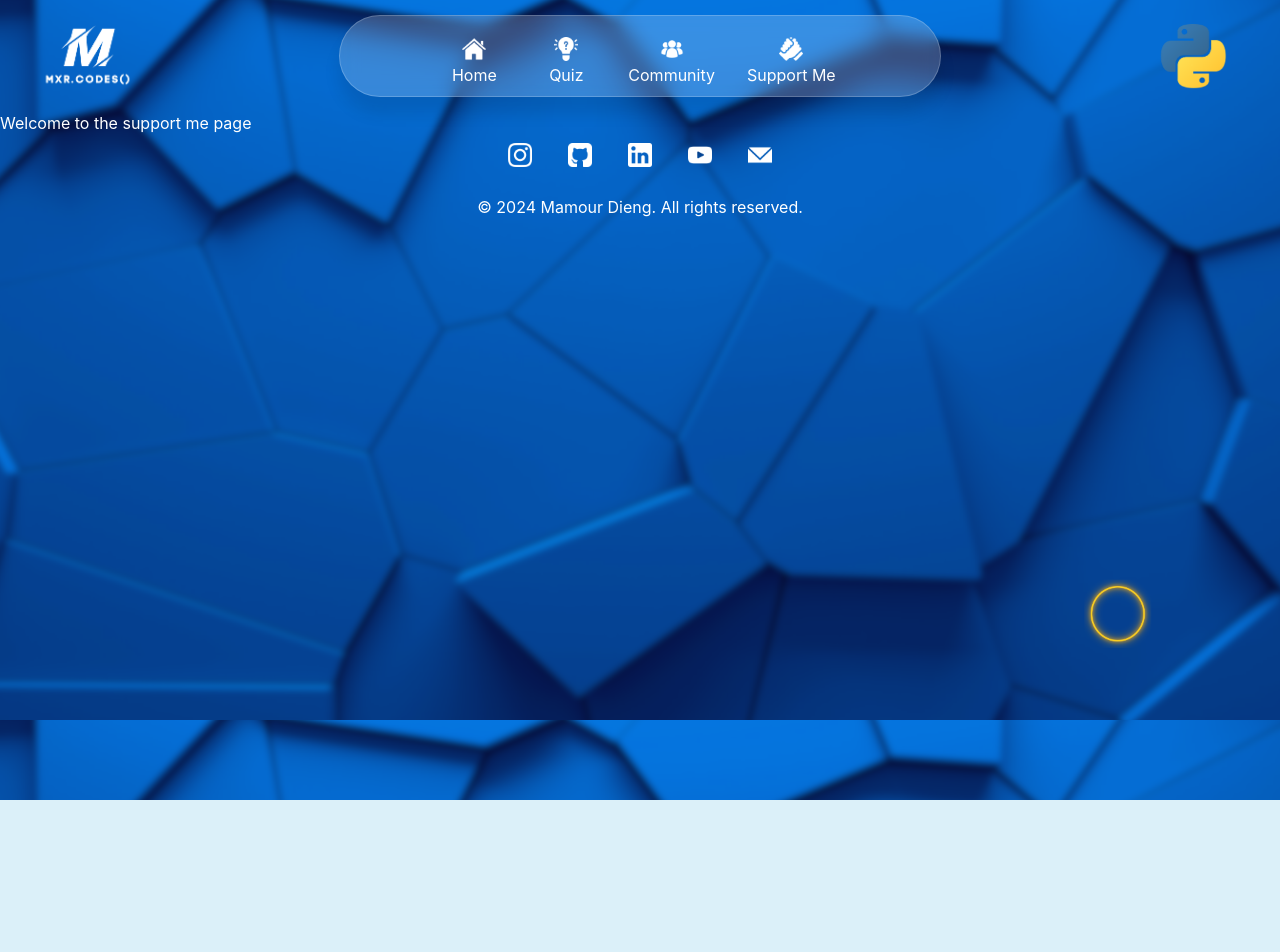
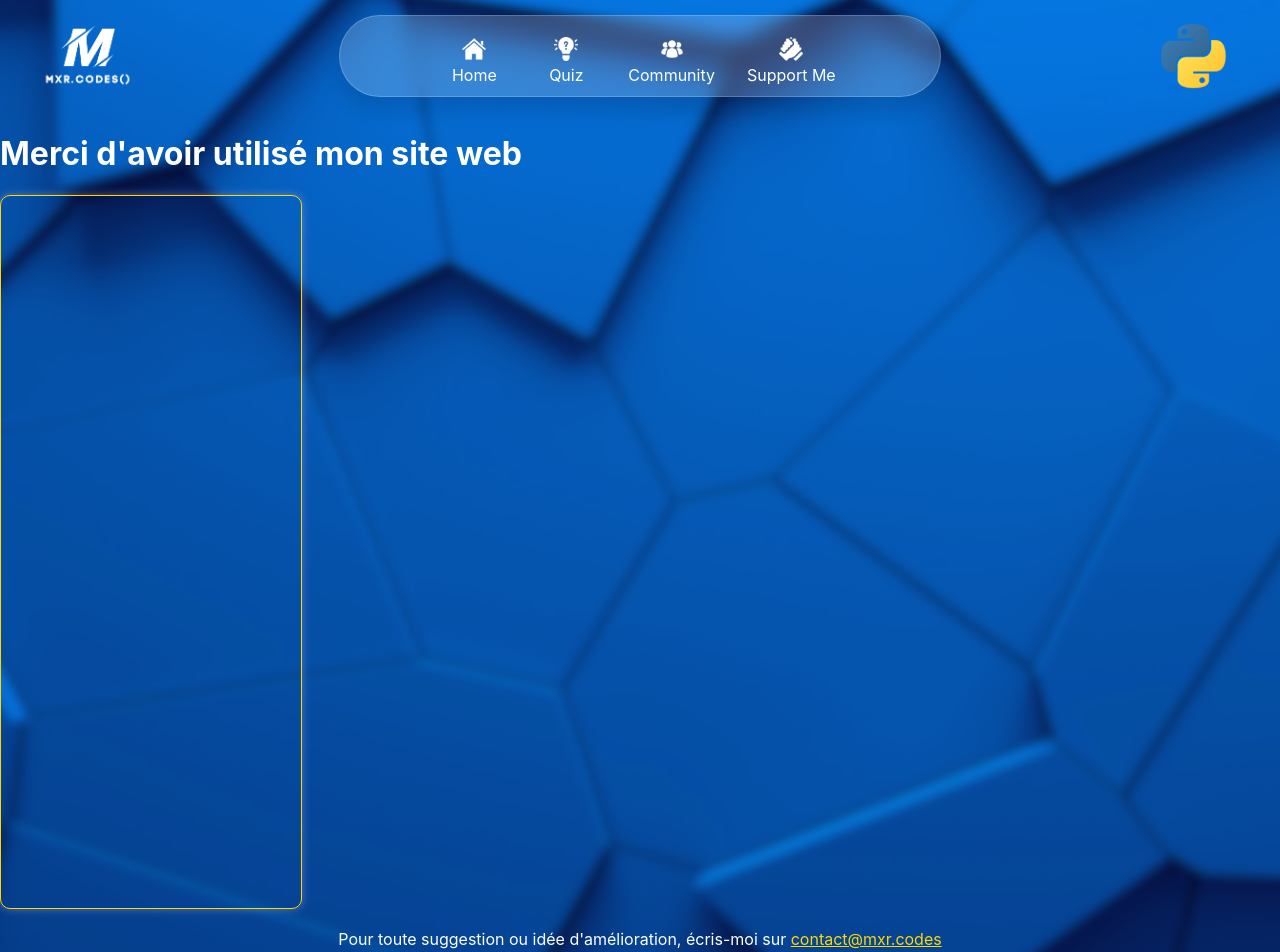
Before and after one commit to mamour-dx/learn-python-website, a React (Vite) app: page /support-me in a window 1280 px wide. Shown: the top 952 px of the page. Before the commit the page ends 800 px from the top, so only its background shows below. Built offline with nearby package versions, Linux system fonts and the light colour scheme.

Commit message:
supportme, first commit

```diff
--- a/src/pages/Home/Home.css
+++ b/src/pages/Home/Home.css
@@ -104,5 +104,5 @@ img {
 }
 
 ::-webkit-scrollbar-thumb:hover {
-  background: rgb(46, 69, 92);
+  background: #2e455c;
 }
--- a/src/pages/SupportMe/SupportMe.css
+++ b/src/pages/SupportMe/SupportMe.css
@@ -0,0 +1,13 @@
+#kofiframe {
+  border-radius: 10px;
+  border: 1.5px solid #ffd700;
+  box-shadow: 0px 0px 10px rgba(186, 174, 210, 0.44);
+}
+
+.avis {
+    text-align: center;
+}
+.avis a {
+    color: #ffd700;
+    text-decoration: underline;
+}
--- a/src/pages/SupportMe/SupportMe.jsx
+++ b/src/pages/SupportMe/SupportMe.jsx
@@ -1,8 +1,18 @@
 // src/pages/Contact.js
 import React from 'react';
+import './SupportMe.css';
 
 const SupportMe = () => {
-  return <div>Welcome to the support me page</div>;
+  return <div>
+  <h1>Merci d'avoir utilisé mon site web</h1>
+  <iframe
+  id="kofiframe"
+  src="https://ko-fi.com/mxrcodes/?hidefeed=true&widget=true&embed=true&preview=true"
+  title="mxrcodes"
+  height="712"
+/>
+<p className='avis'>Pour toute suggestion ou idée d'amélioration, écris-moi sur <a href="mailto:contact@mxr.codes">contact@mxr.codes</a></p>
+</div>;
 };
 
 export default SupportMe;
```
